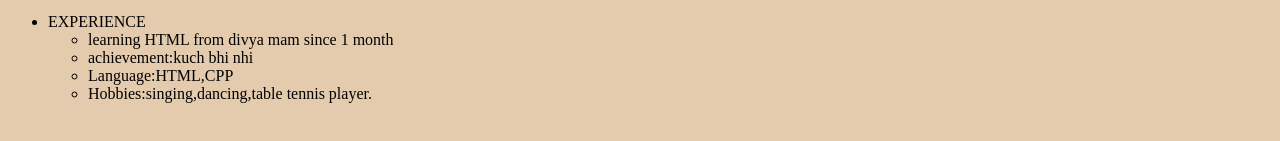
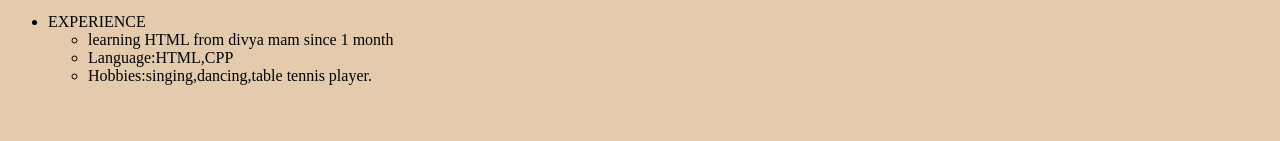
Before and after one commit to medhapandey1/mp, a plain HTML site: page biodata.html in a window 1280 px wide. Shown: the part 369-510 px from the top of the page. Drawn offline with Linux system fonts and the light colour scheme.

Commit message:
Remove achievement from biodata
Removed achievement entry from experience list.

```diff
--- a/biodata.html
+++ b/biodata.html
@@ -33,7 +33,6 @@
    <li>EXPERIENCE</li>
    <ul>
   <li>learning HTML from divya mam since 1 month</li>
-  <li>achievement:kuch bhi nhi</li>
   <li>Language:HTML,CPP</li>
   <li>Hobbies:singing,dancing,table tennis player.</li>
 
```
